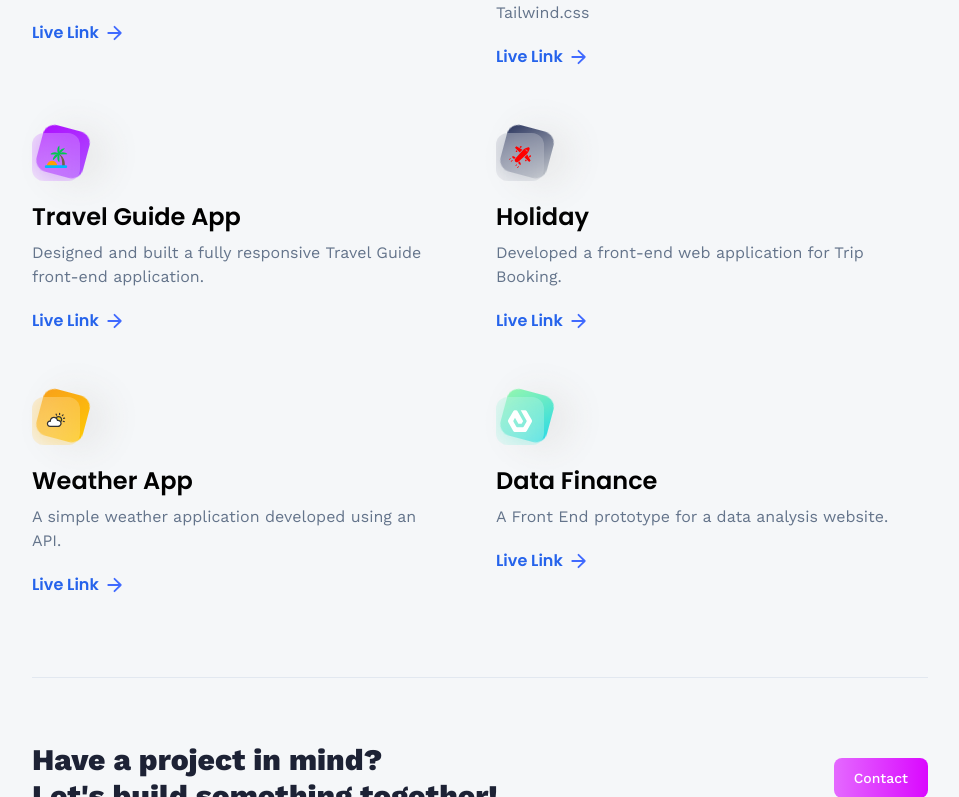
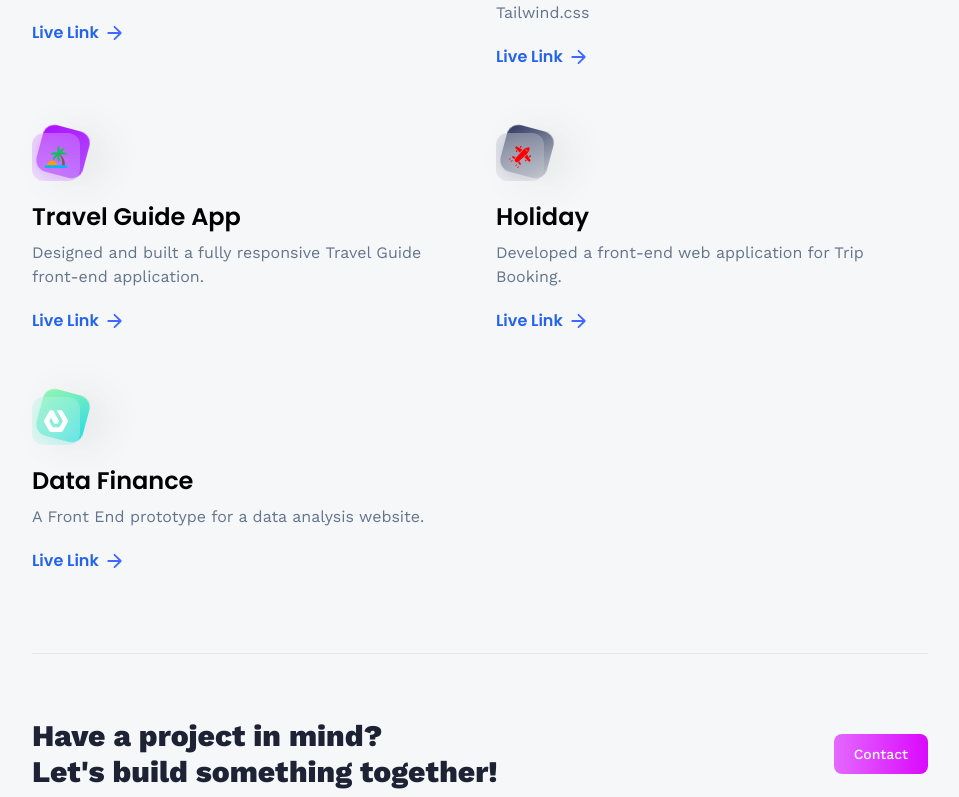
Before and after one commit to SahanDev00/portfolio, a React (Vite) app: page /projects in a window 1280 px wide. Shown: the part 495-1292 px from the top of the page, without its empty margins (160-1119 px from the left). Built offline with nearby package versions, Linux system fonts and the light colour scheme; no server answers.

Commit message:
commited

```diff
--- a/src/constants/index.js
+++ b/src/constants/index.js
@@ -158,13 +158,6 @@ export const projects = [
         link: 'https://holidaybooking1.netlify.app',
     },
     {
-        iconUrl: weather,
-        theme: 'btn-back-yellow',
-        name: 'Weather App',
-        description: 'A simple weather application developed using an API.',
-        link: 'https://simpleweatherappr.netlify.app',
-    },
-    {
         iconUrl: estate,
         theme: 'btn-back-green',
         name: 'Data Finance',
```
